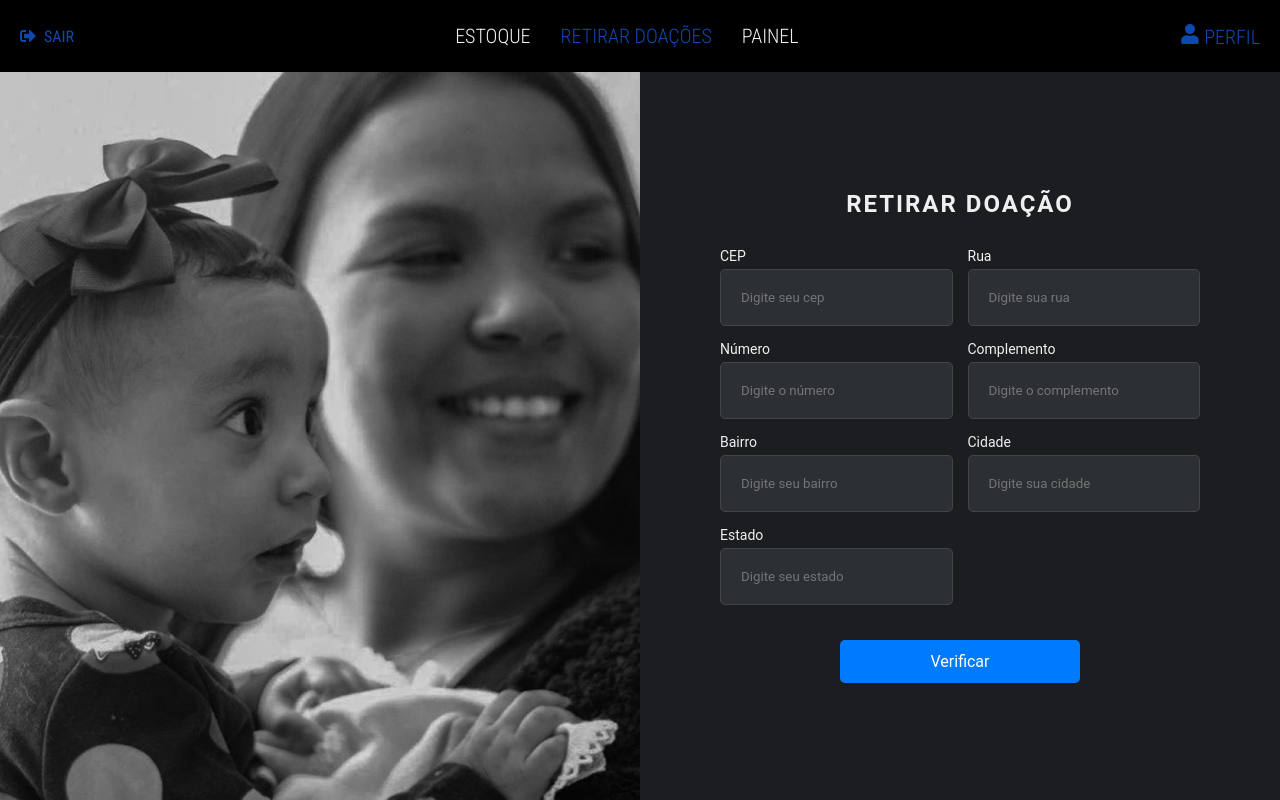
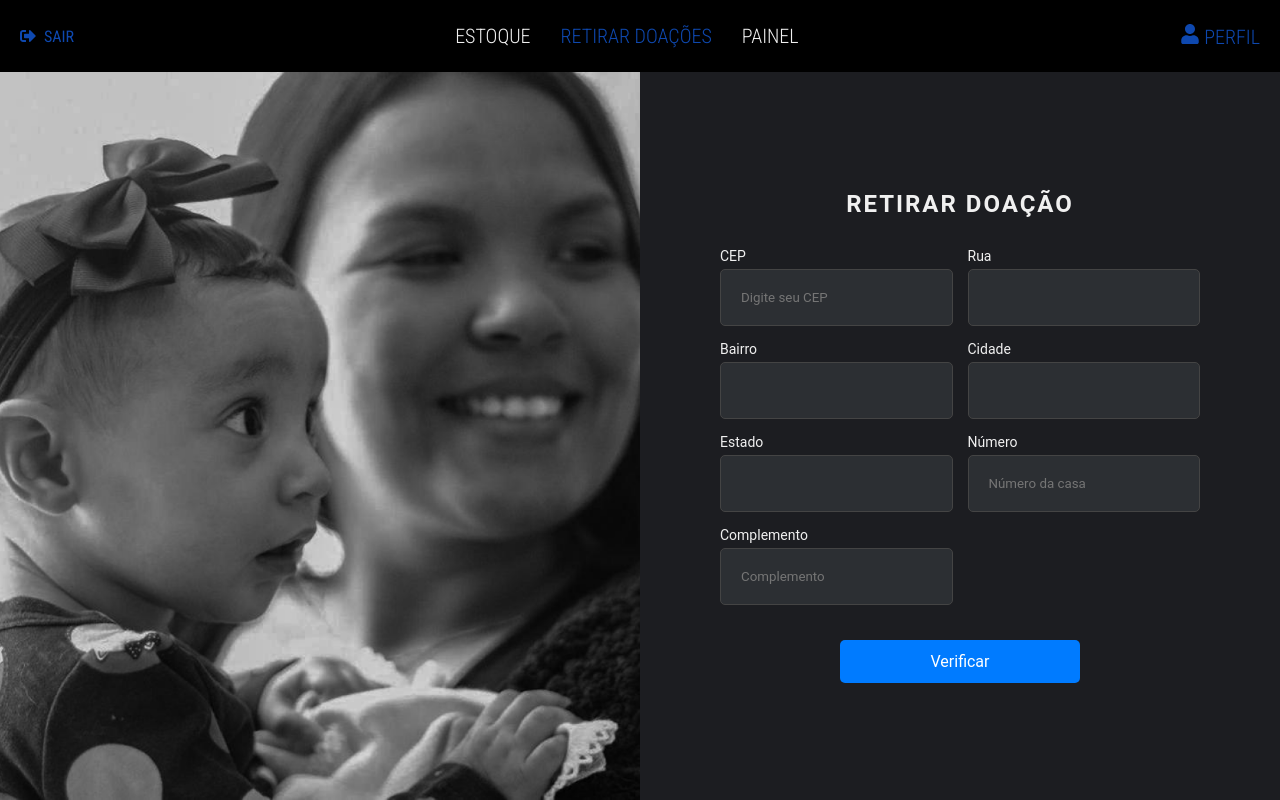
Before and after one commit to JesusIsKing-Tech/Jk-FrontEnd2.0, a React (Vite) app: page /doe in a window 1280 px wide. Built offline with nearby package versions, Linux system fonts and the light colour scheme.

Commit message:
retirar doação

```diff
--- a/src/pages/retirar doacoes/doe.jsx
+++ b/src/pages/retirar doacoes/doe.jsx
@@ -1,5 +1,7 @@
+import React, { useState, useEffect } from "react";
 import HeaderLogado from "../../components/headerLogado/headerLogado";
-import React, { useState } from 'react';
+import api from "../../api"; // Axios configurado
+import Swal from "sweetalert2";
 import {
   Background,
   Container,
@@ -15,50 +17,112 @@ import {
   Cabecalho,
   Linha,
   Celula,
-    Botao,
-    BotaoVoltar
-} from "./doeStyle"; // ajuste o caminho conforme necessário
+  BotaoVoltar,
+} from "./doeStyle";
 import img from "../../assets/doe.png";
 
-function Doe() {
+const Doe = () => {
+  const [formData, setFormData] = useState({
+    cep: "",
+    logradouro: "",
+    bairro: "",
+    localidade: "",
+    uf: "",
+    numero: "",
+    complemento: "",
+  });
+
+  const [idEndereco, setIdEndereco] = useState(null);
   const [familia, setFamilia] = useState({
-        nomeFamilia: 'Soares',
-        integrantes: [
-            {
-                nome: 'Alberto Soares',
-                dataNasc: '24/01/1987',
-                telefone: '11-933445566'
-            }, {
-                nome: 'Alberto Soares',
-                dataNasc: '24/01/1987',
-                telefone: '11-933445566'
-            }, {
-                nome: 'Alberto Soares',
-                dataNasc: '24/01/1987',
-                telefone: '11-933445566'
-            }, {
-                nome: 'Alberto Soares',
-                dataNasc: '24/01/1987',
-                telefone: '11-933445566'
-            }, {
-                nome: 'Alberto Soares',
-                dataNasc: '24/01/1987',
-                telefone: '11-933445566'
-            },
-            {
-                nome: 'Maria Soares',
-                dataNasc: '15/05/1990',
-                telefone: '11-933445577'
-            }
-            // Você pode adicionar mais membros aqui
-        ]
+    nomeFamilia: "",
+    integrantes: [],
   });
 
   const [verificado, setVerificado] = useState(false);
 
-    const handleVerificar = (event) => {
-        event.preventDefault();
+  useEffect(() => {
+    const fetchAddress = async () => {
+      if (formData.cep.length === 8) {
+        try {
+          const response = await api.get(`/enderecos/buscar/${formData.cep}`);
+          if (response && response.data) {
+            const { id, logradouro, bairro, localidade, uf } = response.data;
+            setFormData((prev) => ({
+              ...prev,
+              logradouro,
+              bairro,
+              localidade,
+              uf,
+            }));
+            setIdEndereco(id);
+          }
+        } catch (error) {
+          Swal.fire({
+            icon: "error",
+            title: "Oops...",
+            text: error.response?.data?.message || "Erro ao buscar endereço",
+            confirmButtonText: "OK",
+          });
+        }
+      }
+    };
+    fetchAddress();
+  }, [formData.cep]);
+
+  useEffect(() => {
+    const fetchFamilia = async () => {
+      console.log("🔍 Executando useEffect");
+      console.log("verificado:", verificado);
+      console.log("idEndereco:", idEndereco);
+
+      if (verificado && idEndereco) {
+        try {
+          console.log("📡 Fazendo requisição para:", `/usuarios/familia?enderecoId=${idEndereco}`);
+          const response = await api.get(`/usuarios/familia?enderecoId=${idEndereco}`);
+          if (response && response.data) {
+            const familiaFiltrada = response.data.filter(membro => membro.endereco?.id === idEndereco);
+            const nomeFamilia = familiaFiltrada[0]?.endereco?.logradouro || "Sem Nome";
+            setFamilia({
+              nomeFamilia,
+              integrantes: familiaFiltrada,
+            });
+          }
+        } catch (error) {
+          console.error("❌ Erro ao buscar família:", error);
+          Swal.fire({
+            icon: "error",
+            title: "Erro",
+            text: "Não foi possível carregar a família",
+          });
+        }
+      }
+    };
+    fetchFamilia();
+  }, [verificado, idEndereco]);
+
+
+  const handleChange = (e) => {
+    const { name, value } = e.target;
+    setFormData((prev) => ({
+      ...prev,
+      [name]: value,
+    }));
+  };
+
+  const handleVerificar = (e) => {
+    e.preventDefault();
+    if (
+      formData.cep &&
+      formData.logradouro &&
+      formData.bairro &&
+      formData.localidade &&
+      formData.uf &&
+      formData.numero
+    ) {
       setVerificado(true);
+    } else {
+      Swal.fire("Atenção", "Por favor, preencha todos os campos obrigatórios.", "warning");
+    }
   };
 
   const handleVoltar = () => {
@@ -72,13 +136,71 @@ function Doe() {
         <Image src={img} alt="Imagem de doação" />
         <Container>
           <TituloContainer>
-                        <Titulo>{verificado ? 'SELECIONE O RESPONSÁVEL' : 'RETIRAR DOAÇÃO'}</Titulo>
+            <Titulo>{verificado ? "SELECIONE O RESPONSÁVEL" : "RETIRAR DOAÇÃO"}</Titulo>
           </TituloContainer>
 
-                    {verificado ? (
+          {!verificado ? (
+            <Form onSubmit={handleVerificar}>
+              <InputContainer>
+                <Label htmlFor="cep">CEP</Label>
+                <Input
+                  type="text"
+                  id="cep"
+                  name="cep"
+                  placeholder="Digite seu CEP"
+                  maxLength={8}
+                  value={formData.cep}
+                  onChange={handleChange}
+                  required
+                />
+              </InputContainer>
+              <InputContainer>
+                <Label htmlFor="logradouro">Rua</Label>
+                <Input type="text" id="logradouro" name="logradouro" value={formData.logradouro} onChange={handleChange} readOnly />
+              </InputContainer>
+              <InputContainer>
+                <Label htmlFor="bairro">Bairro</Label>
+                <Input type="text" id="bairro" name="bairro" value={formData.bairro} onChange={handleChange} readOnly />
+              </InputContainer>
+              <InputContainer>
+                <Label htmlFor="localidade">Cidade</Label>
+                <Input type="text" id="localidade" name="localidade" value={formData.localidade} onChange={handleChange} readOnly />
+              </InputContainer>
+              <InputContainer>
+                <Label htmlFor="uf">Estado</Label>
+                <Input type="text" id="uf" name="uf" value={formData.uf} onChange={handleChange} readOnly />
+              </InputContainer>
+              <InputContainer>
+                <Label htmlFor="numero">Número</Label>
+                <Input
+                  type="text"
+                  id="numero"
+                  name="numero"
+                  placeholder="Número da casa"
+                  value={formData.numero}
+                  onChange={handleChange}
+                  required
+                />
+              </InputContainer>
+              <InputContainer>
+                <Label htmlFor="complemento">Complemento</Label>
+                <Input
+                  type="text"
+                  id="complemento"
+                  name="complemento"
+                  placeholder="Complemento"
+                  value={formData.complemento}
+                  onChange={handleChange}
+                />
+              </InputContainer>
+              <Button type="submit">Verificar</Button>
+            </Form>
+          ) : (
             <>
               <TituloContainer>
-                                <Titulo style={{fontSize:"20px",marginTop:"20px"}}>Família {familia.nomeFamilia}</Titulo>
+                <Titulo style={{ fontSize: "20px", marginTop: "20px" }}>
+                  Família {familia.nomeFamilia || "Sem Nome"}
+                </Titulo>
               </TituloContainer>
               <Tabela>
                 <thead>
@@ -90,62 +212,44 @@ function Doe() {
                   </Linha>
                 </thead>
                 <tbody>
-                                    {familia.integrantes.map((membro, index) => (
+                  {familia.integrantes.length > 0 ? (
+                    familia.integrantes.map((membro, index) => (
                       <Linha key={index}>
                         <Celula>{membro.nome}</Celula>
-                                            <Celula>{membro.dataNasc}</Celula>
-                                            <Celula>{membro.telefone}</Celula>
+                        <Celula>{membro.data_nascimento ? new Date(membro.data_nascimento).toLocaleDateString("pt-BR") : "-"}</Celula>
+                        <Celula>{membro.telefone || "-"}</Celula>
                         <Celula>
-                                                <input type="radio" name="selecionar" style={{cursor:"pointer"}}/>
+                          <input type="radio" name="responsavel" style={{ cursor: "pointer" }} />
                         </Celula>
                       </Linha>
-                                    ))}
+                    ))
+                  ) : (
+                    <Linha>
+                      <Celula colSpan={4} style={{ textAlign: "center" }}>
+                        Nenhum integrante encontrado.
+                      </Celula>
+                    </Linha>
+                  )}
                 </tbody>
               </Tabela>
-                            <div style={{display:"flex",alignItems:"center",justifyContent:"space-around",
-                                width:"100%"
-                            }}>
+              <div
+                style={{
+                  display: "flex",
+                  alignItems: "center",
+                  justifyContent: "space-around",
+                  width: "100%",
+                  marginTop: "20px",
+                }}
+              >
                 <BotaoVoltar onClick={handleVoltar}>&larr; Voltar</BotaoVoltar>
-                            <Botao>Doar</Botao>
+                <Button>Doe</Button>
               </div>
             </>
-                    ) : (
-                        <Form>
-                            <InputContainer>
-                                <Label>CEP</Label>
-                                <Input type="text" placeholder="Digite seu cep" />
-                            </InputContainer>
-                            <InputContainer>
-                                <Label>Rua</Label>
-                                <Input type="text" placeholder="Digite sua rua" />
-                            </InputContainer>
-                            <InputContainer>
-                                <Label>Número</Label>
-                                <Input type="text" placeholder="Digite o número" />
-                            </InputContainer>
-                            <InputContainer>
-                                <Label>Complemento</Label>
-                                <Input type="text" placeholder="Digite o complemento" />
-                            </InputContainer>
-                            <InputContainer>
-                                <Label>Bairro</Label>
-                                <Input type="text" placeholder="Digite seu bairro" />
-                            </InputContainer>
-                            <InputContainer>
-                                <Label>Cidade</Label>
-                                <Input type="text" placeholder="Digite sua cidade" />
-                            </InputContainer>
-                            <InputContainer>
-                                <Label>Estado</Label>
-                                <Input type="text" placeholder="Digite seu estado" />
-                            </InputContainer>
-                            <Button onClick={handleVerificar}>Verificar</Button>
-                        </Form>
           )}
         </Container>
       </Background>
     </>
   );
-}
+};
 
 export default Doe;
```
Lines whose indentation alone changed are shown as unchanged.
